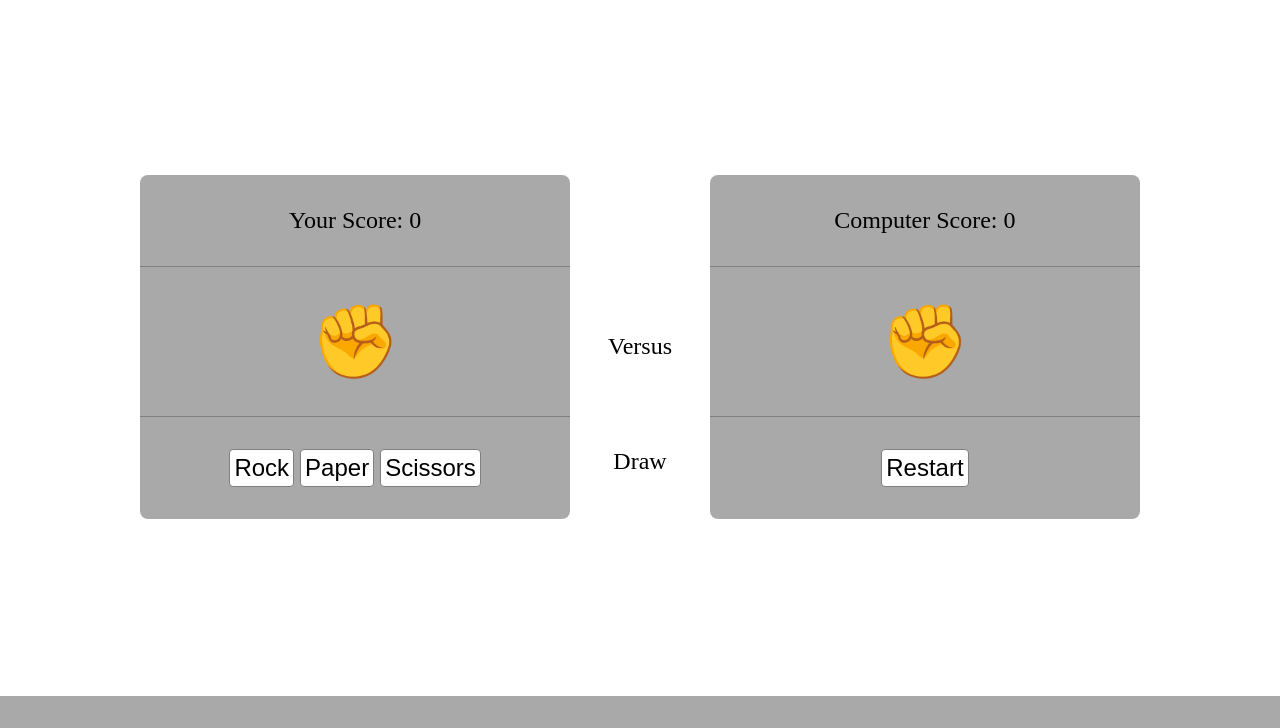
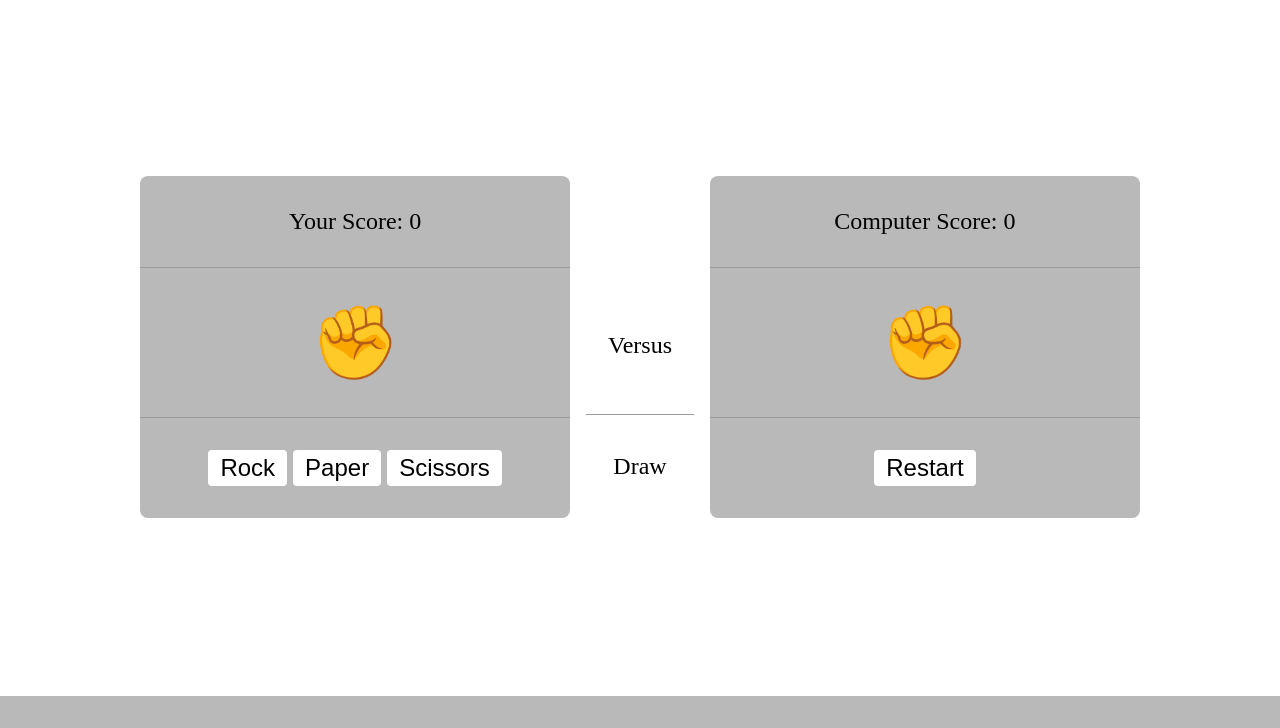
Before and after one commit to ThreeDotsEllipsis/rock-paper-scissors, a plain HTML site: page index.html in a window 1280 px wide. Shown: the part 72-800 px from the top of the page. Drawn offline with Linux system fonts and the light colour scheme.

Commit message:
Minor style changes

```diff
--- a/styles.css
+++ b/styles.css
@@ -10,8 +10,9 @@ body {
     display: flex;
     justify-content: center;
     padding: 16px;
-    background-color: darkgray;
+    background-color: rgb(185, 185, 185);
     font-size: 32px;
+    font-weight: bold;
 }
 
 .content {
@@ -29,11 +30,11 @@ body {
     max-width: 1000px;
 }
 
-.container > div {
+.container>div {
     flex: 4;
 }
 
-.container > #middle {
+.container>#middle {
     flex: 1;
 }
 
@@ -44,11 +45,16 @@ body {
     font-size: 24px;
 }
 
-#middle > div {
+#middle>div {
     flex: 1;
     display: flex;
     justify-content: center;
     align-items: center;
+}
+
+.vs-sign {
+    padding: 17px 0px;
+    border-bottom: 1px solid rgb(155, 155, 155);
 }
 
 
@@ -57,21 +63,21 @@ body {
     display: flex;
     flex-flow: column nowrap;
     justify-content: space-between;
-    background-color: darkgray;
+    background-color: rgb(185, 185, 185);
     border-radius: 8px;
     font-size: 24px;
 }
 
-.left > div,
-.right > div {
+.left>div,
+.right>div {
     flex: 1;
     text-align: center;
     padding: 32px;
-    border-bottom: 1px groove gray;
+    border-bottom: 1px groove rgb(155, 155, 155);
 }
 
-.left > div:last-child,
-.right > div:last-child {
+.left>div:last-child,
+.right>div:last-child {
     border-bottom: none;
 }
 
@@ -82,13 +88,13 @@ body {
 
 button {
     font-size: 24px;
+    border: 0px;
+    border-radius: 4px;
     background-color: white;
-    border: 1px solid gray;
-    border-radius: 4px;
-    padding: 4px;
+    padding: 4px 12px;
 }
 
 button:hover {
-    background-color: gray;
+    background-color: black;
     color: white;
 }
```
